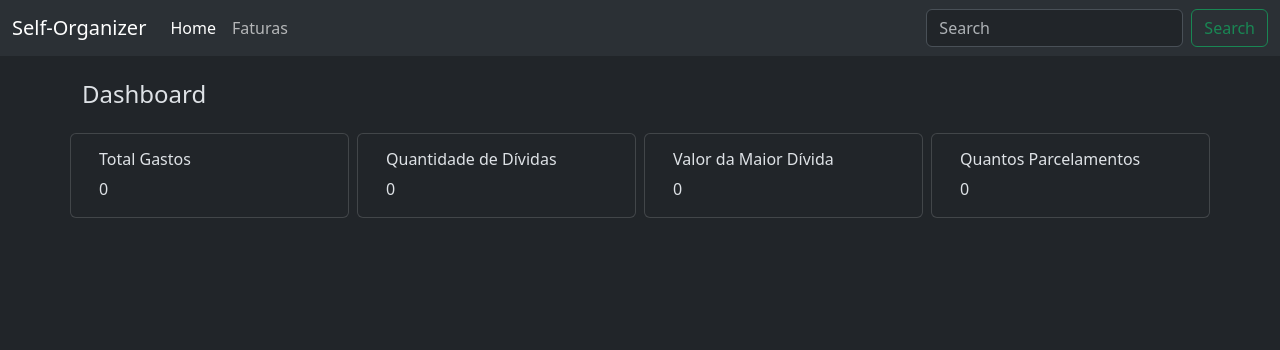
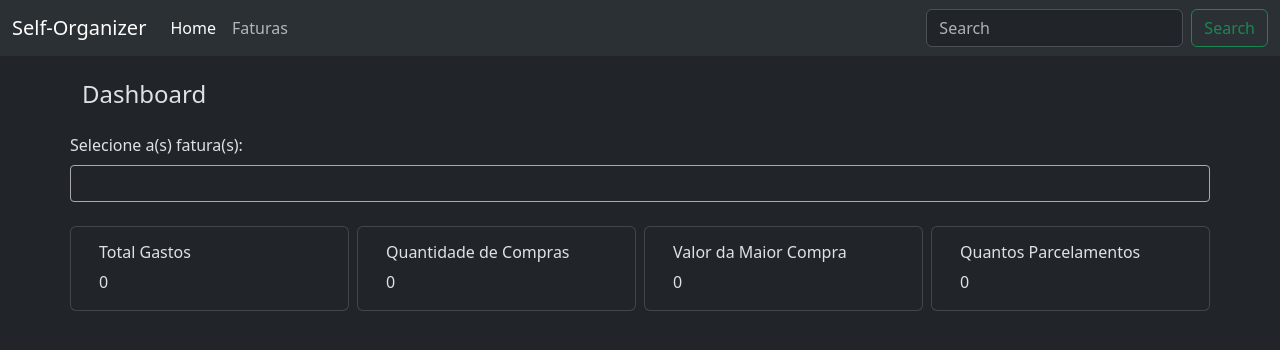
Before and after one commit to vieirafrancisco/self-organizer, a Flask app: page / in a window 1280 px wide. Shown: the top 350 px of the page. Run offline with Flask 3, Linux system fonts and the light colour scheme; parts of the project's set-up code (start-up, migrations or seed data) failed here and were passed over; some libraries are stand-ins or nearby versions.

Commit message:
Using alpine.js to make async requests to dashboard

```diff
--- a/app/__init__.py
+++ b/app/__init__.py
@@ -17,4 +17,7 @@ def create_app():
     from .main import main as main_blueprint
     app.register_blueprint(main_blueprint)
 
+    from .data import data as data_blueprint
+    app.register_blueprint(data_blueprint)
+
     return app
--- /dev/null
+++ b/app/data.py
@@ -0,0 +1,51 @@
+from flask import Blueprint
+
+from .models import Invoice
+
+data = Blueprint('data', __name__)
+
+
+@data.route('/data/total_debt')
+def total_debt():
+    total_debt = 0
+    for invoice in Invoice.objects:
+        filtered_debts = [debt for debt in invoice.debts if debt.value > 0]
+        total_debt += sum([debt.value for debt in filtered_debts])
+
+    return {'detail': total_debt}
+
+
+@data.route('/data/count_debt')
+def count_debt():
+    count_debt = 0
+    for invoice in Invoice.objects:
+        filtered_debts = [debt for debt in invoice.debts if debt.value > 0]
+        count_debt += len(filtered_debts)
+
+    return {'detail': count_debt}
+
+
+@data.route('/data/greater_debt')
+def greater_debt():
+    greater_debt = 0
+    for invoice in Invoice.objects:
+        filtered_debts = [debt for debt in invoice.debts if debt.value > 0]
+        greater_debt = max(
+            greater_debt, max([debt.value for debt in filtered_debts])
+        )
+
+    return {'detail': greater_debt}
+
+
+@data.route('/data/installment_debt')
+def installment_debt():
+    installment_debt = 0
+    for invoice in Invoice.objects:
+        filtered_debts = [debt for debt in invoice.debts if debt.value > 0]
+        installment_debt += len([
+            debt.value
+            for debt in filtered_debts
+            if debt.total_installments > 1
+        ])
+
+    return {'detail': installment_debt}
--- a/app/main.py
+++ b/app/main.py
@@ -14,30 +14,7 @@ main = Blueprint('main', __name__)
 
 @main.route('/')
 def dashboard():
-    total_debt = 0
-    count_debt = 0
-    greater_debt = 0
-    installment_debt = 0
-    for invoice in Invoice.objects:
-        filtered_debts = [debt for debt in invoice.debts if debt.value > 0]
-        total_debt += sum([debt.value for debt in filtered_debts])
-        count_debt += len(filtered_debts)
-        greater_debt = max(
-            greater_debt, max([debt.value for debt in filtered_debts])
-        )
-        installment_debt += len([
-            debt.value
-            for debt in filtered_debts
-            if debt.total_installments > 1
-        ])
-
-    return render_template(
-        'dashboard.html',
-        total_debt=round(total_debt, 2),
-        count_debt=count_debt,
-        greater_debt=greater_debt,
-        installment_debt=installment_debt,
-    )
+    return render_template('dashboard.html', invoices=Invoice.objects)
 
 
 @main.route('/invoice/list')
--- a/app/models.py
+++ b/app/models.py
@@ -18,3 +18,6 @@ class Invoice(me.Document):
     ref_date = me.DateField()
     debts = me.EmbeddedDocumentListField(Debt)
     file_raw_text = me.StringField()
+
+    def __str__(self):
+        return f'{self.bank_name} - {self.ref_date}'
--- a/app/templates/base.html
+++ b/app/templates/base.html
@@ -11,6 +11,10 @@
 
   <link href="https://cdn.jsdelivr.net/npm/bootstrap@5.3.3/dist/css/bootstrap.min.css" rel="stylesheet"
     integrity="sha384-QWTKZyjpPEjISv5WaRU9OFeRpok6YctnYmDr5pNlyT2bRjXh0JMhjY6hW+ALEwIH" crossorigin="anonymous">
+  <link href="https://cdn.jsdelivr.net/npm/select2@4.1.0-rc.0/dist/css/select2.min.css" rel="stylesheet" />
+  {% block css %}
+  {% endblock css %}
+  <script src="//unpkg.com/alpinejs" defer></script>
 </head>
 
 <body data-bs-theme="dark">
@@ -48,6 +52,11 @@
   <script src="https://cdn.jsdelivr.net/npm/bootstrap@5.3.3/dist/js/bootstrap.bundle.min.js"
     integrity="sha384-YvpcrYf0tY3lHB60NNkmXc5s9fDVZLESaAA55NDzOxhy9GkcIdslK1eN7N6jIeHz"
     crossorigin="anonymous"></script>
+  <script src="https://code.jquery.com/jquery-3.7.1.slim.min.js"
+    integrity="sha256-kmHvs0B+OpCW5GVHUNjv9rOmY0IvSIRcf7zGUDTDQM8=" crossorigin="anonymous"></script>
+  <script src="https://cdn.jsdelivr.net/npm/select2@4.1.0-rc.0/dist/js/select2.min.js"></script>
+  {% block javascript %}
+  {% endblock javascript %}
 </body>
 
 </html>
--- a/app/templates/dashboard.html
+++ b/app/templates/dashboard.html
@@ -4,10 +4,45 @@
 Dashboard
 {% endblock title %}
 
+{% block css %}
+<style>
+  .select2-container--default .select2-selection--multiple {
+    background-color: #212529;
+  }
+
+  .select2-container--default .select2-selection--multiple .select2-selection__choice {
+    background-color: #2B3035;
+  }
+
+  .select2-results {
+    background-color: #212529;
+  }
+
+  .select2-container--default .select2-results__option--selected {
+    background-color: #198754;
+  }
+
+  .select2-container--default .select2-results__option--highlighted.select2-results__option--selectable {
+    background-color: #198754;
+  }
+</style>
+{% endblock css %}
+
 {% block content %}
 <div class="content">
-  <div class="header">
+  <div class="content-header">
     <h4>Dashboard</h4>
+  </div>
+
+  <div class="row mt-4">
+    <div class="col d-flex flex-column gap-2 p-0">
+      <label>Selecione a(s) fatura(s):</label>
+      <select class="js-example-basic-multiple" name="states[]" multiple="multiple" aria-label="Invoice select">
+        {% for invoice in invoices %}
+        <option value="{{ invoice.id }}" selected>{{ invoice }}</option>
+        {% endfor %}
+      </select>
+    </div>
   </div>
 
   <div class="quick-notes row gap-2 mt-4">
@@ -16,25 +51,55 @@ Dashboard
         <div class="title">
           <h6>Total Gastos</h6>
         </div>
-        {{ total_debt }}
+        <div x-data="{ data: null, loading: true }" x-init="fetch('/data/total_debt')
+               .then(response => response.json())
+               .then(result => data = result)
+               .catch(error => console.error('Erro ao buscar os dados:', error))
+               .finally(() => loading = false)">
+          <div x-show="loading" class="spinner-border spinner-border-sm" role="status">
+            <span class="visually-hidden">Loading...</span>
+          </div>
+          <div x-show="!loading" x-text="data.detail">
+          </div>
+        </div>
       </div>
     </div>
 
     <div class="card col">
       <div class="card-body">
         <div class="title">
-          <h6>Quantidade de Dívidas</h6>
+          <h6>Quantidade de Compras</h6>
         </div>
-        {{ count_debt }}
+        <div x-data="{ data: null, loading: true }" x-init="fetch('/data/count_debt')
+               .then(response => response.json())
+               .then(result => data = result)
+               .catch(error => console.error('Erro ao buscar os dados:', error))
+               .finally(() => loading = false)">
+          <div x-show="loading" class="spinner-border spinner-border-sm" role="status">
+            <span class="visually-hidden">Loading...</span>
+          </div>
+          <div x-show="!loading" x-text="data.detail">
+          </div>
+        </div>
       </div>
     </div>
 
     <div class="card col">
       <div class="card-body">
         <div class="title">
-          <h6>Valor da Maior Dívida</h6>
+          <h6>Valor da Maior Compra</h6>
         </div>
-        {{ greater_debt }}
+        <div x-data="{ data: null, loading: true }" x-init="fetch('/data/greater_debt')
+               .then(response => response.json())
+               .then(result => data = result)
+               .catch(error => console.error('Erro ao buscar os dados:', error))
+               .finally(() => loading = false)">
+          <div x-show="loading" class="spinner-border spinner-border-sm" role="status">
+            <span class="visually-hidden">Loading...</span>
+          </div>
+          <div x-show="!loading" x-text="data.detail">
+          </div>
+        </div>
       </div>
     </div>
 
@@ -43,9 +108,28 @@ Dashboard
         <div class="title">
           <h6>Quantos Parcelamentos</h6>
         </div>
-        {{ installment_debt }}
+        <div x-data="{ data: null, loading: true }" x-init="fetch('/data/installment_debt')
+               .then(response => response.json())
+               .then(result => data = result)
+               .catch(error => console.error('Erro ao buscar os dados:', error))
+               .finally(() => loading = false)">
+          <div x-show="loading" class="spinner-border spinner-border-sm" role="status">
+            <span class="visually-hidden">Loading...</span>
+          </div>
+          <div x-show="!loading" x-text="data.detail">
+          </div>
+        </div>
       </div>
     </div>
   </div>
 </div>
 {% endblock content %}
+
+
+{% block javascript %}
+<script>
+  $(document).ready(function () {
+    $('.js-example-basic-multiple').select2();
+  });
+</script>
+{% endblock javascript %}
```
